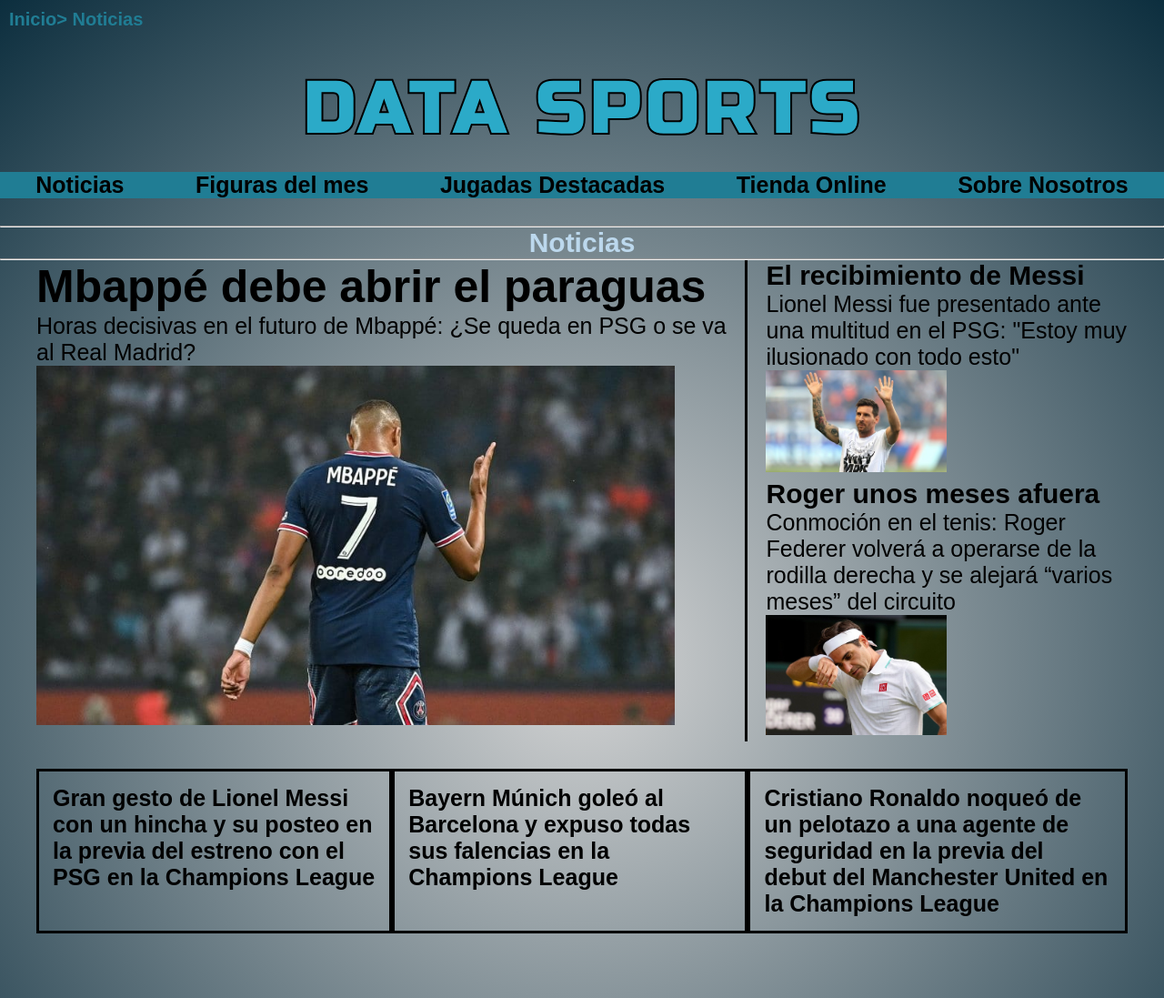
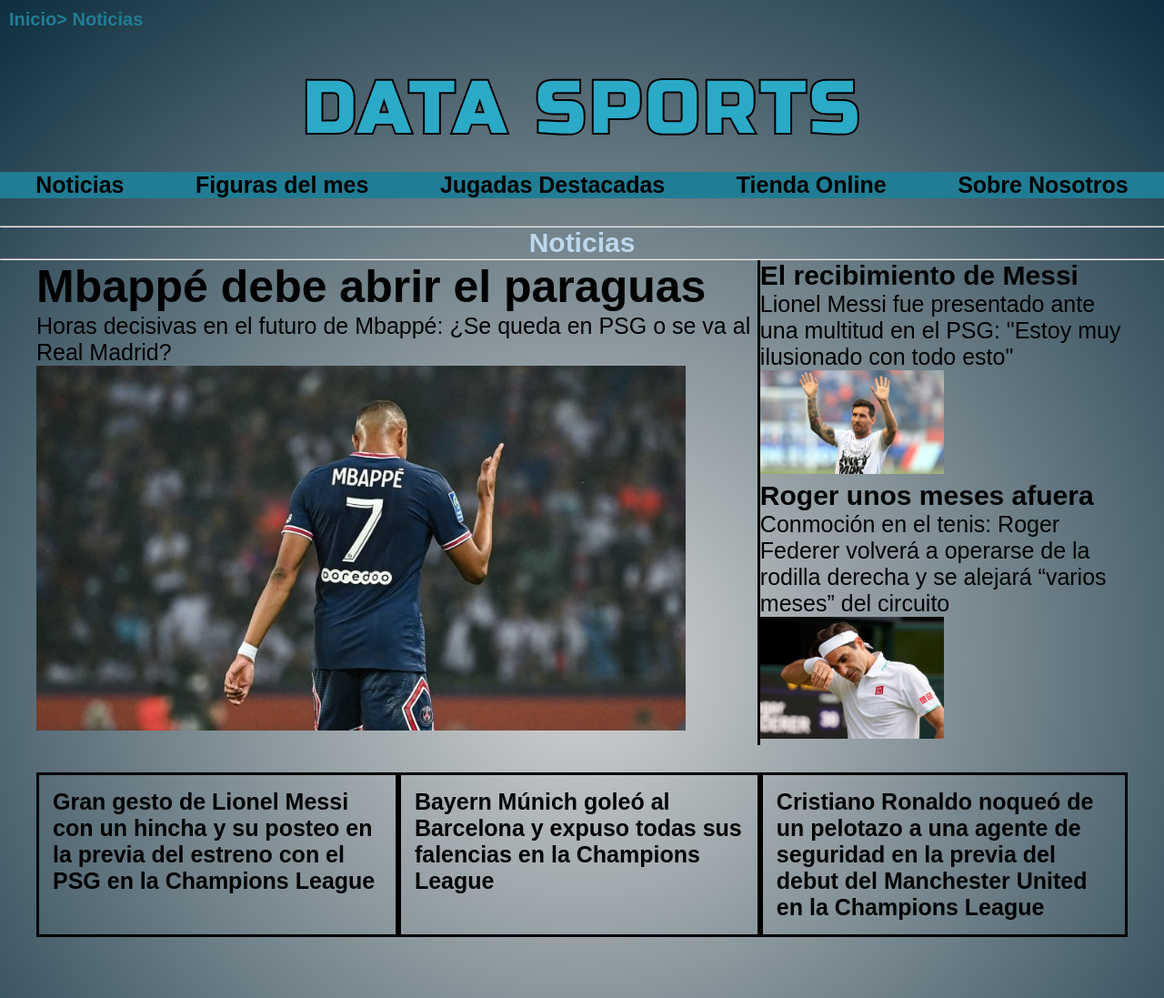
Before and after one commit to agustinduarte77/mi_repo, a website: page pages/noticias.html in a window 1280 px wide. Shown: the top 1097 px of the page at 91% size. Drawn offline with Linux system fonts and the light colour scheme.

Commit message:
entrega final2

```diff
--- a/scss/noticias.scss
+++ b/scss/noticias.scss
@@ -17,7 +17,7 @@
     .noticiaSecundaria {
     grid-area: secundaria;
     list-style: none;
-    padding-left: 2rem;
+
     font-size: 3rem;
     font-weight: bold;
     animation-duration: 6s;
@@ -26,7 +26,6 @@
     .noticiaTerciaria {
     grid-area: terciaria;
     list-style: none;
-    padding-left: 2rem;
     font-size: 3rem;
     font-weight: bold;
     animation-duration: 6s;
```
Also changed, not shown: css/destino.css.
